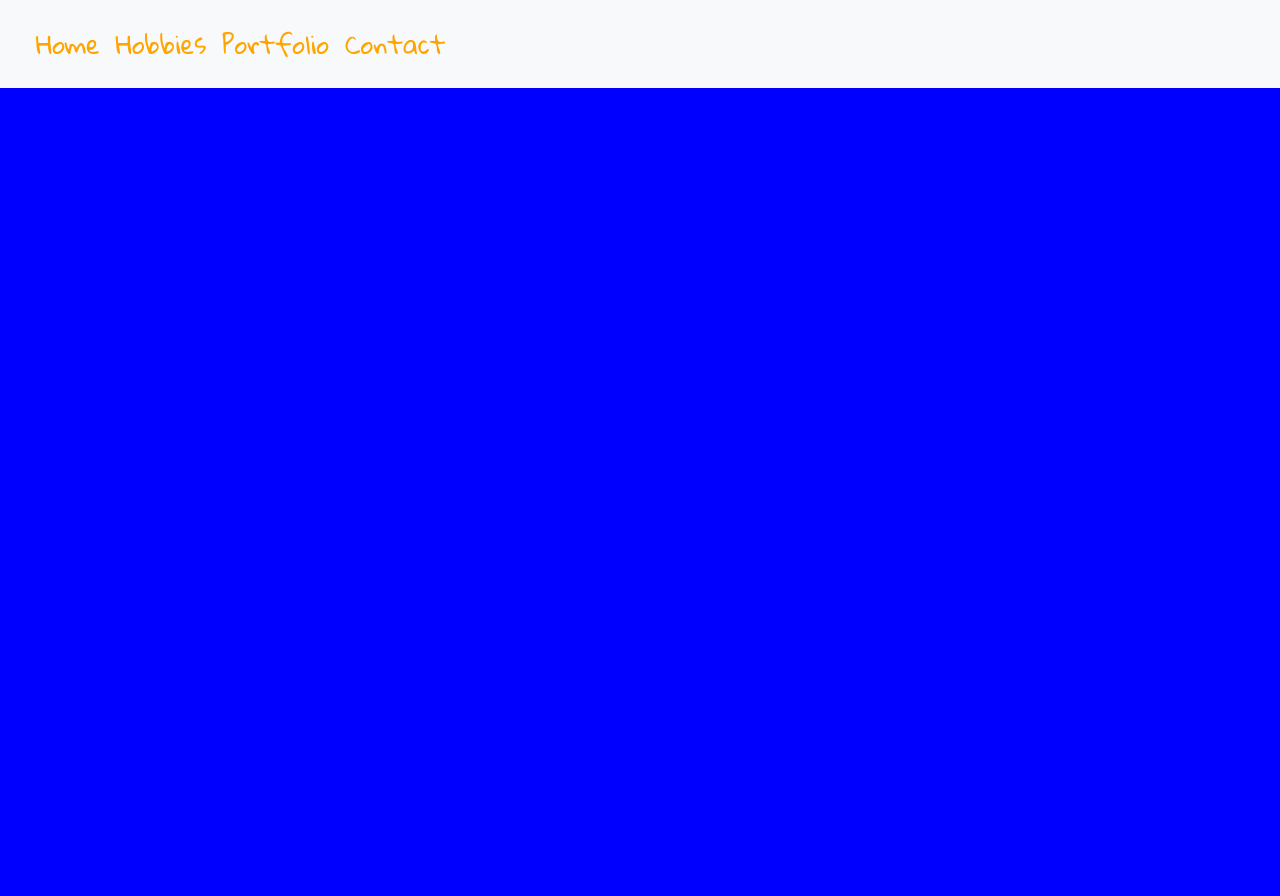
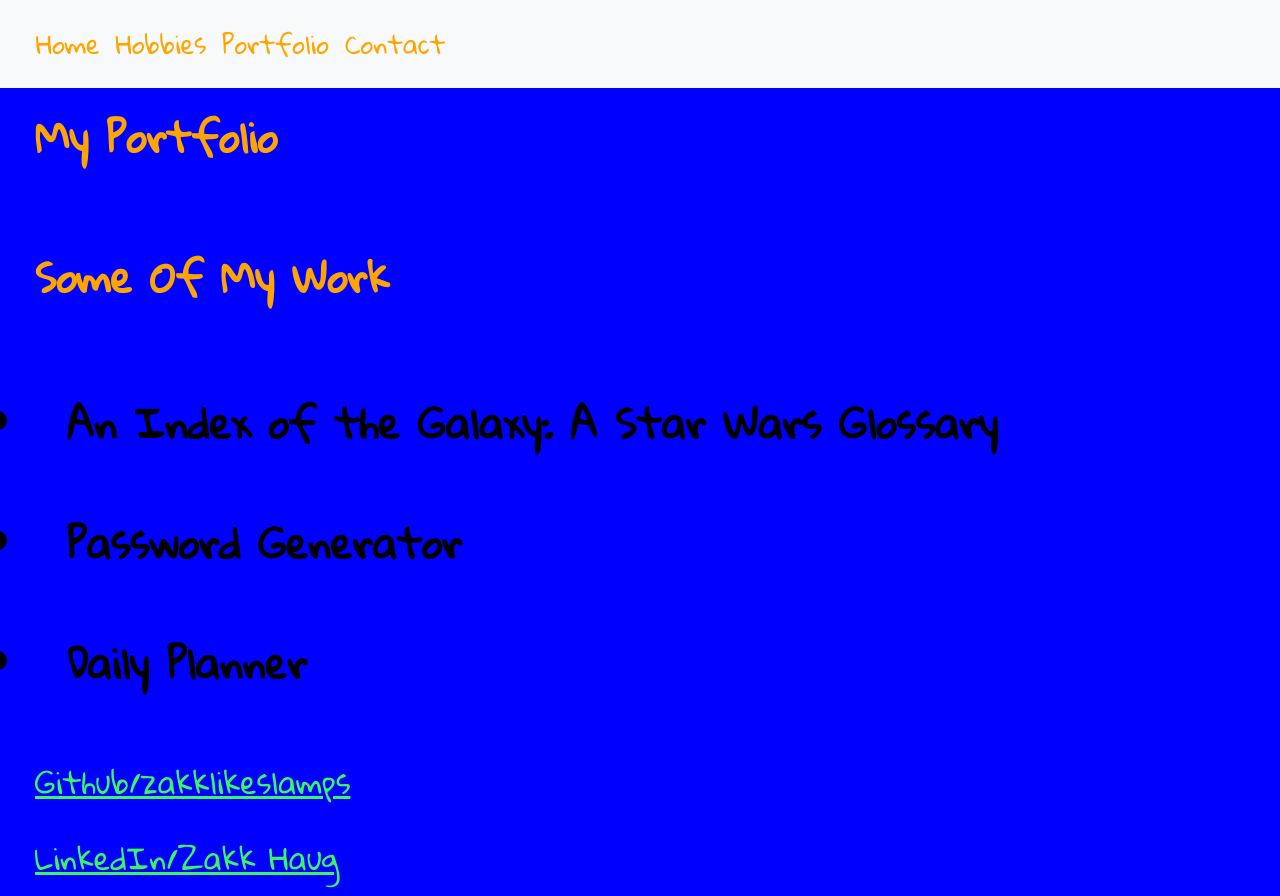
Before and after one commit to zakklikeslamps/my_portfolio, a plain HTML site: page portfolio.html in a window 1280 px wide. Before the commit the page ends 800 px from the top, so only its background shows below. Drawn offline with nearby package versions, Linux system fonts and the light colour scheme; files that its build step writes are made by us from their sources.

Commit message:
Portfolio layout finished

```diff
--- a/Assets/css/about_me_style.css
+++ b/Assets/css/about_me_style.css
@@ -1,4 +1,3 @@
-
 #Nav {
   justify-content: flex-end;
 }
@@ -7,49 +6,75 @@
   width: 400px;
   height: 550px;
   padding-right: 20px;
-    float: left
+  float: left;
 }
 
 #Bio2 {
   width: 400px;
   height: 650px;
   padding-left: 20px;
-    float: right
+  float: right;
 }
 
 #name {
-    font-family: 'Gloria Hallelujah', cursive;
+  font-family: "Gloria Hallelujah", cursive;
   font-weight: bolder;
   font-size: 50px;
   text-align: left;
   padding-left: 35px;
-    color:orange
+  padding-top: 25px;
+  color: orange;
 }
 
-.headers, .Gaming, .LEGO, .VW {
-    font-family: 'Gloria Hallelujah', cursive;
+#phone {
+  color: whitesmoke;
+  font-family: "Gloria Hallelujah", cursive;
+  font-size: 40px;
+  padding-top: 15px;
+  padding-left: 35px;
+  padding-right: 35px;
+}
+
+.headers,
+.Gaming,
+.LEGO,
+.VW {
+  font-family: "Gloria Hallelujah", cursive;
   font-weight: bolder;
   font-size: 40px;
   padding-left: 35px;
-    color:orange
+  padding-top: 25px;
+  padding-bottom: 35px;
+  color: orange;
 }
 
 .p {
   color: whitesmoke;
-    font-family: 'Gloria Hallelujah', cursive;
+  font-family: "Gloria Hallelujah", cursive;
   font-size: 20px;
   padding-top: 15px;
   padding-left: 35px;
   padding-right: 35px;
 }
+
+.projects {
+  font-family: "Gloria Hallelujah", cursive;
+  font-weight: bolder;
+  font-size: 40px;
+  padding-left: 35px;
+  padding-top: 25px;
+  padding-bottom: 35px;
+  color: black;
+}
+
 .andy {
   color: rgb(16, 235, 100);
-    font-family: 'Gloria Hallelujah', cursive;
+  font-family: "Gloria Hallelujah", cursive;
   font-size: 20px;
 }
 .links {
-    color:rgb(16, 235, 100);
-    font-family: 'Gloria Hallelujah', cursive;
+  color: rgb(16, 235, 100);
+  font-family: "Gloria Hallelujah", cursive;
   font-size: 30px;
   padding-top: 15px;
   padding-left: 35px;
--- a/portfolio.html
+++ b/portfolio.html
@@ -15,7 +15,7 @@
         integrity="sha384-ygbV9kiqUc6oa4msXn9868pTtWMgiQaeYH7/t7LECLbyPA2x65Kgf80OJFdroafW"
         crossorigin="anonymous"></script>
     <!--My css-->
-    <link rel="stylesheet" href="css/about_me_style.css">
+    <link rel="stylesheet" href="./Assets/css/about_me_style.css">
 
 </head>
 
@@ -68,6 +68,23 @@
         </div>
     </nav>
 <body>
+    <div>
 
+        <h1 class="headers">My Portfolio</h1>
+        <br>
+        <h1 class="headers">Some Of My Work</h1>
+        <br>
+        <ul>
+            <li class="projects">An Index of the Galaxy: A Star Wars Glossary</li>
+            <li class="projects">Password Generator</li>
+            <li class="projects">Daily Planner</li>
+        </ul>
+
+        <p class="links"><a href="https://github.com/zakklikeslamps"
+        style="color:rgb(59, 245, 99)">Github/zakklikeslamps</a></p>
+
+        <p class="links"><a href="https://www.linkedin.com/in/zakk-haug-98b668200/"
+        style="color:rgb(59, 245, 99)">LinkedIn/Zakk Haug</a></p>
+    </div>
 </body>
 </html>
```
Also changed, not shown: contact.html (+8 -6 lines), hobbies.html (+2 -4 lines), index.html (+1 -4 lines). Lines whose indentation alone changed are shown as unchanged.
